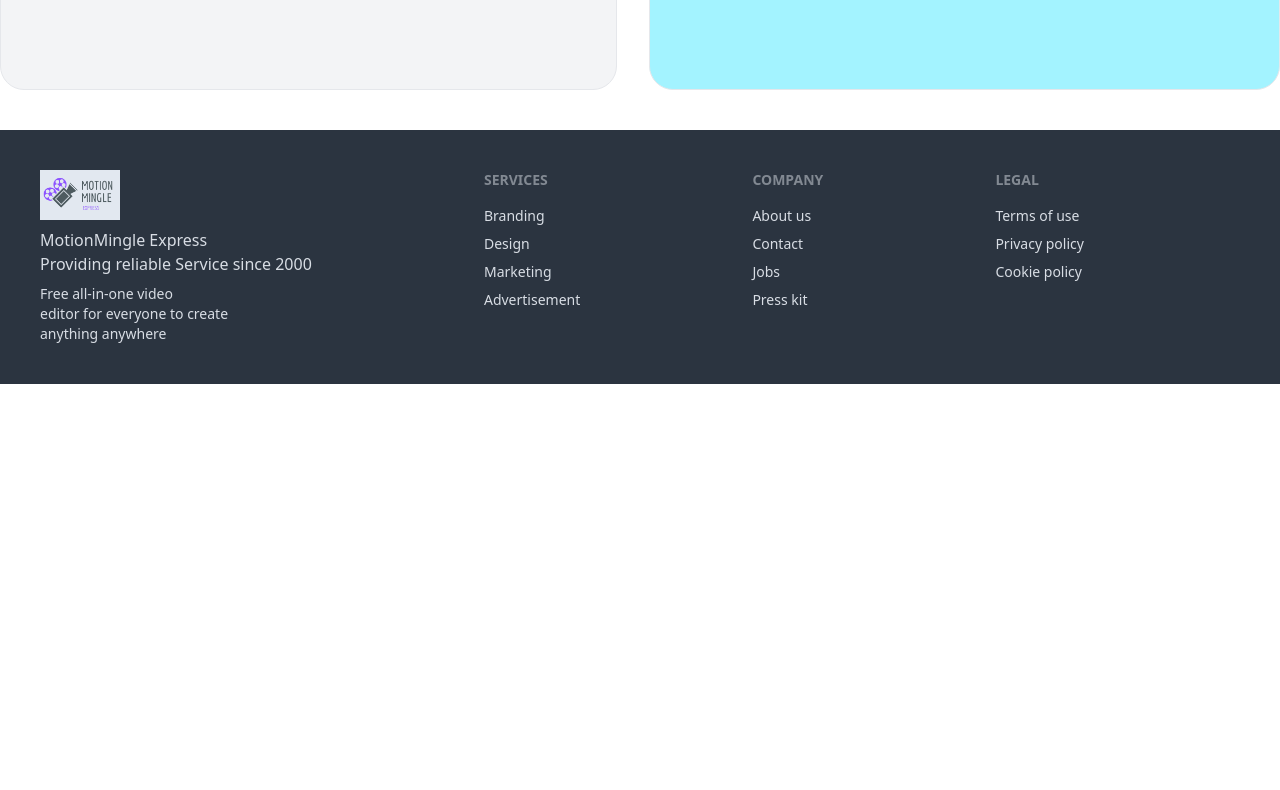
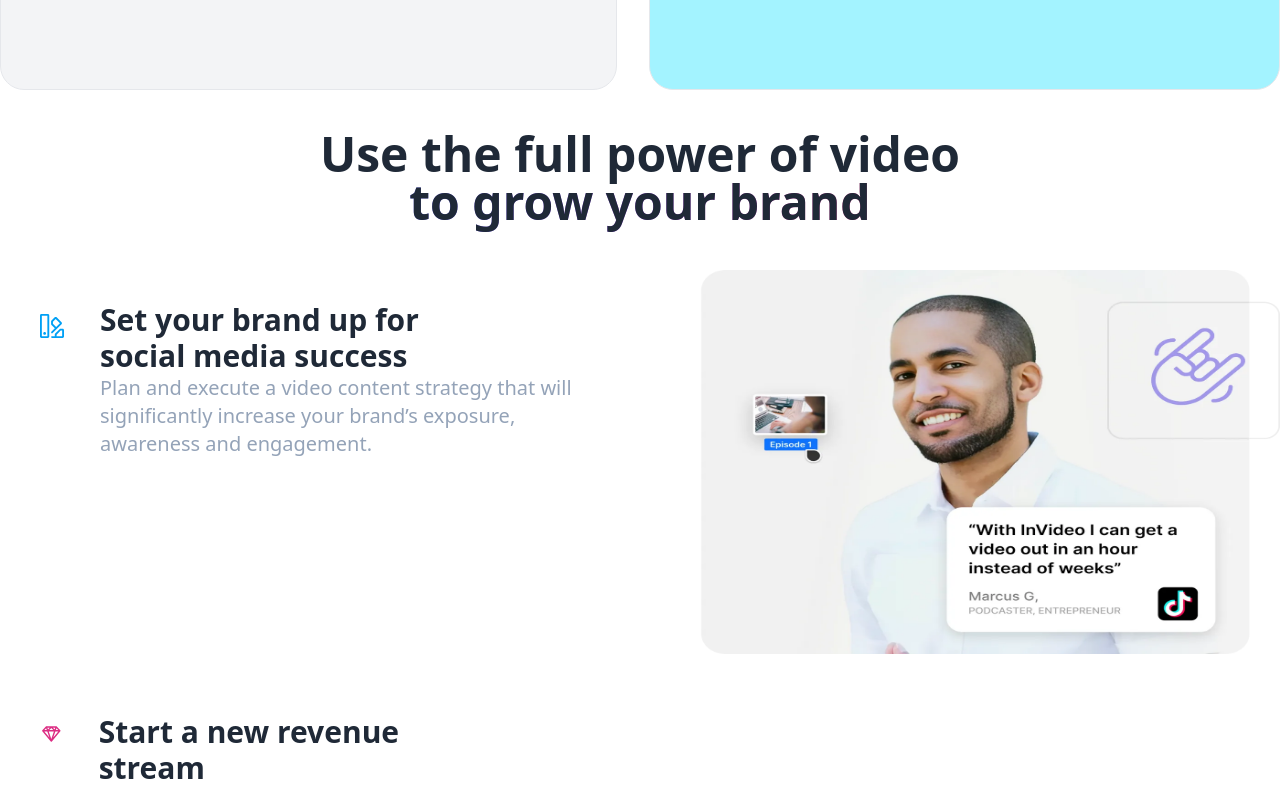
Before and after one commit to shanto001971/online-video-editing-platform, a React (Vite) app: page / in a window 1280 px wide. Shown: the part 2320-3110 px from the top of the page. Before the commit the page ends 2704 px from the top, so only its background shows below. Built offline with nearby package versions, Linux system fonts and the light colour scheme; no server answers.

Commit message:
implement some issu

```diff
--- a/src/Components/Home/Home.jsx
+++ b/src/Components/Home/Home.jsx
@@ -2,6 +2,7 @@ import Banner from '../BannerSection/Banner';
 import VideoLayout from '../Pages/VideoLayout/VideoLayout';
 import TemplateVideo from '../TemplateVideoSection/TemplateVideo';
 import VoiceSection from '../VoiceSection/VoiceSection';
+import ScrollSection from './ScrollSection/ScrollSection';
 
 const Home = () => {
 	return (
@@ -10,6 +11,7 @@ const Home = () => {
 			<TemplateVideo />
 			<VoiceSection />
 			<VideoLayout></VideoLayout>
+			<ScrollSection />
 		</div>
 	);
 };
```
